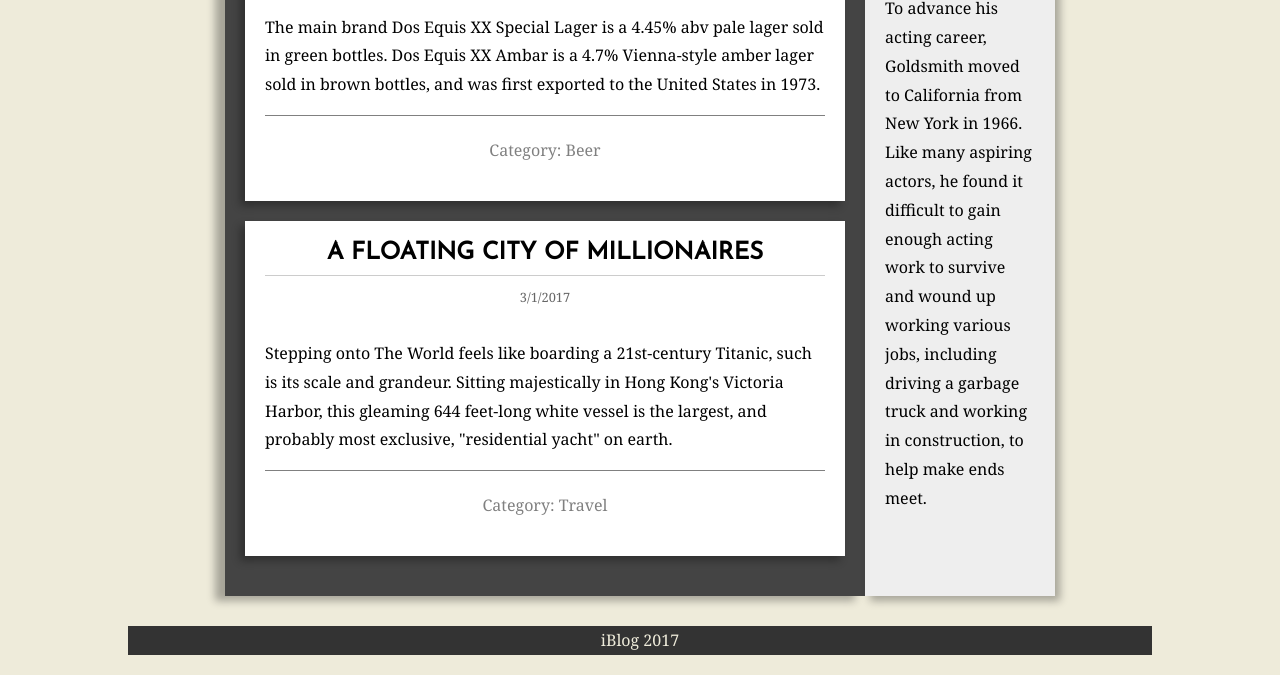
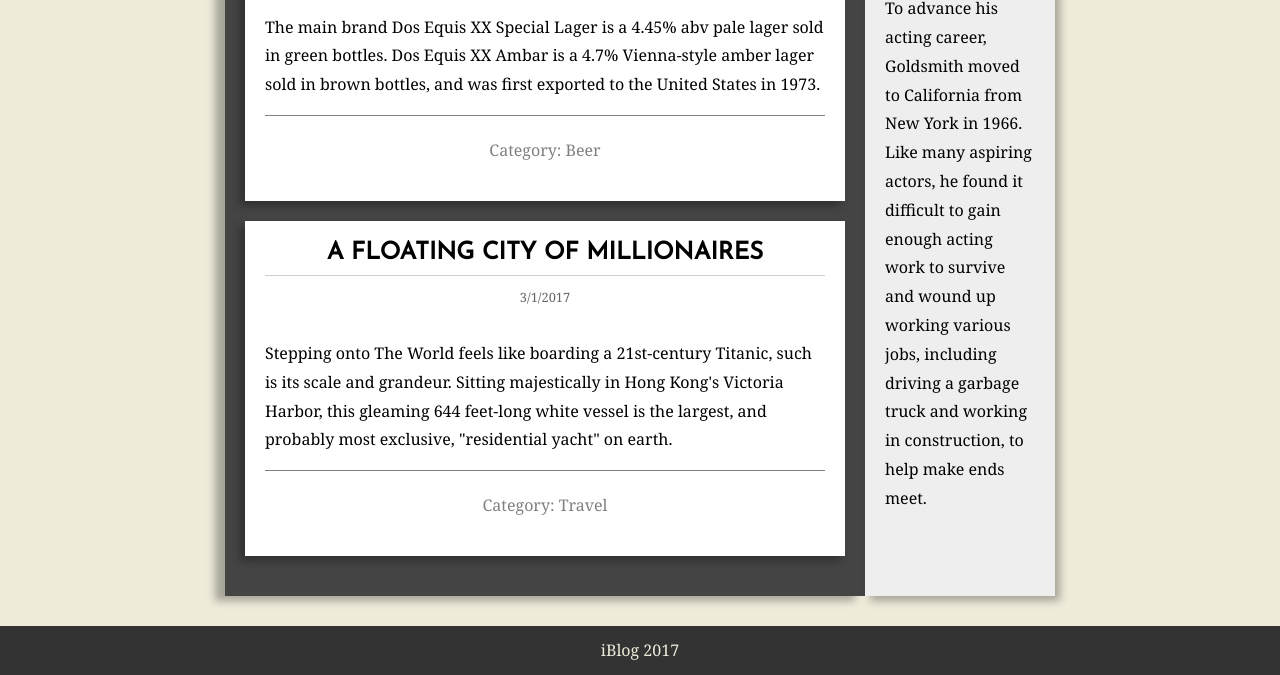
Before and after one commit to JGordy/wk1_day4_ibeer, a plain HTML site: page ibeer_starter_files/index.html in a window 1280 px wide. Shown: the part 1681-2356 px from the top of the page. Drawn offline with Linux system fonts and the light colour scheme; files whose address does not match are found by name.

Commit message:
fixed footer styling and layout

```diff
--- a/ibeer_starter_files/main.css
+++ b/ibeer_starter_files/main.css
@@ -16,7 +16,6 @@ body{
     line-height: 1.8;
     margin: 0;
     background-color: #eeebda;
-    width: 80%;
     margin: 0px auto 0px auto;
 }
 h1, h2, h3{
@@ -205,6 +204,8 @@ article footer p{
 color: #eeebda;
     background: #333;
     text-align: center;
+    width: 100%;
+    padding: 10px 0px;
     /*
         TODO:
         - Style the site footer
```
